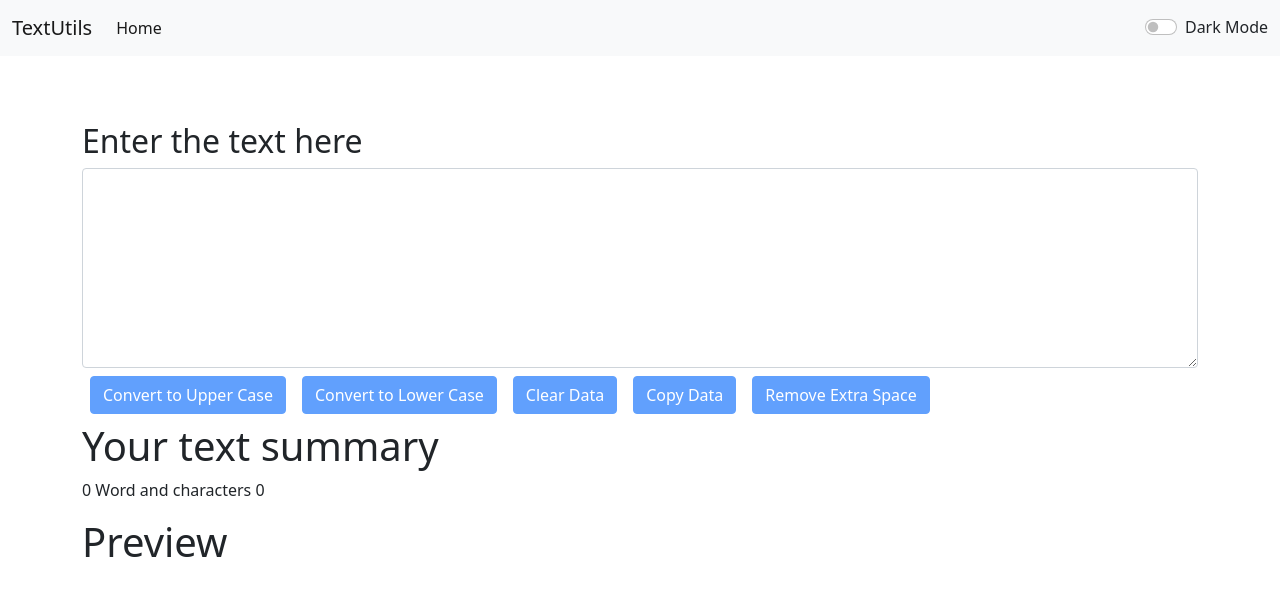
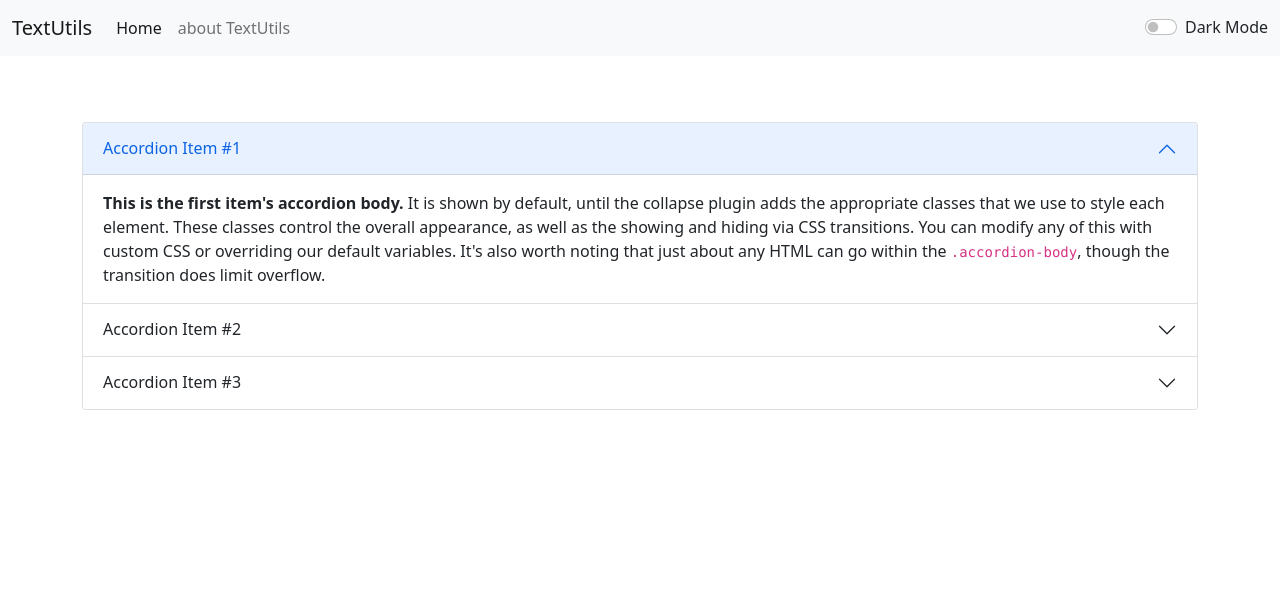
Before and after one commit to sahu-mohit/react-app, a React (Create React App) app in the folder myapp/: page /about in a window 1280 px wide. Shown: the top 596 px of the page. Built offline with nearby package versions, Linux system fonts and the light colour scheme.

Commit message:
use react router in app

```diff
--- a/myapp/package.json
+++ b/myapp/package.json
@@ -8,6 +8,7 @@
     "@testing-library/user-event": "^13.5.0",
     "react": "^18.2.0",
     "react-dom": "^18.2.0",
+    "react-router-dom": "^6.13.0",
     "react-scripts": "5.0.1",
     "web-vitals": "^2.1.4"
   },
--- a/myapp/src/App.js
+++ b/myapp/src/App.js
@@ -3,6 +3,10 @@ import TextForm from "./component/TextForm";
 import Navbar from "./component/Navbar";
 import Alert from "./component/Alert";
 import React, { useState } from "react";
+import About from "./component/About";
+import { BrowserRouter as Router, Route, Routes } from "react-router-dom";
+
+
 
 function App() {
   const [alert, setAlert] = useState(null);
@@ -22,30 +26,35 @@ function App() {
     if (mode === "light") {
       setMode("dark");
       document.body.style.backgroundColor = "black";
-      showAlert("Dark mode Enable","success");
+      showAlert("Dark mode Enable", "success");
     } else {
       setMode("light");
       document.body.style.backgroundColor = "white";
-      showAlert("Light mode Enable","success");
+      showAlert("Light mode Enable", "success");
     }
   };
 
   return (
     <>
+      <Router>
         <Navbar
           title="TextUtils"
           about="about TextUtils"
           mode={mode}
           toggleMode={toggleMode}
         />
-      <Alert alert={alert}/>
+        <Alert alert={alert} />
         <div className="container my-3">
-        <TextForm
+          <Routes>
+            <Route path="/about" element={<About/>}/>
+            <Route path="/" element={<TextForm
                 heading="Enter the text here"
                 showAlert={showAlert}
                 mode={mode}
-        />
+              />}/>
+          </Routes>
         </div>
+      </Router>
     </>
   );
 }
--- /dev/null
+++ b/myapp/src/component/About.js
@@ -0,0 +1,97 @@
+import React from "react";
+
+export default function About() {
+  return (
+    <>
+      <div className="accordion" id="accordionPanelsStayOpenExample">
+        <div className="accordion-item">
+          <h2 className="accordion-header">
+            <button
+              className="accordion-button"
+              type="button"
+              data-bs-toggle="collapse"
+              data-bs-target="#panelsStayOpen-collapseOne"
+              aria-expanded="true"
+              aria-controls="panelsStayOpen-collapseOne"
+            >
+              Accordion Item #1
+            </button>
+          </h2>
+          <div
+            id="panelsStayOpen-collapseOne"
+            className="accordion-collapse collapse show"
+          >
+            <div className="accordion-body">
+              <strong>This is the first item's accordion body.</strong> It is
+              shown by default, until the collapse plugin adds the appropriate
+              classes that we use to style each element. These classes control
+              the overall appearance, as well as the showing and hiding via CSS
+              transitions. You can modify any of this with custom CSS or
+              overriding our default variables. It's also worth noting that just
+              about any HTML can go within the <code>.accordion-body</code>,
+              though the transition does limit overflow.
+            </div>
+          </div>
+        </div>
+        <div className="accordion-item">
+          <h2 className="accordion-header">
+            <button
+              className="accordion-button collapsed"
+              type="button"
+              data-bs-toggle="collapse"
+              data-bs-target="#panelsStayOpen-collapseTwo"
+              aria-expanded="false"
+              aria-controls="panelsStayOpen-collapseTwo"
+            >
+              Accordion Item #2
+            </button>
+          </h2>
+          <div
+            id="panelsStayOpen-collapseTwo"
+            className="accordion-collapse collapse"
+          >
+            <div className="accordion-body">
+              <strong>This is the second item's accordion body.</strong> It is
+              hidden by default, until the collapse plugin adds the appropriate
+              classes that we use to style each element. These classes control
+              the overall appearance, as well as the showing and hiding via CSS
+              transitions. You can modify any of this with custom CSS or
+              overriding our default variables. It's also worth noting that just
+              about any HTML can go within the <code>.accordion-body</code>,
+              though the transition does limit overflow.
+            </div>
+          </div>
+        </div>
+        <div className="accordion-item">
+          <h2 className="accordion-header">
+            <button
+              className="accordion-button collapsed"
+              type="button"
+              data-bs-toggle="collapse"
+              data-bs-target="#panelsStayOpen-collapseThree"
+              aria-expanded="false"
+              aria-controls="panelsStayOpen-collapseThree"
+            >
+              Accordion Item #3
+            </button>
+          </h2>
+          <div
+            id="panelsStayOpen-collapseThree"
+            className="accordion-collapse collapse"
+          >
+            <div className="accordion-body">
+              <strong>This is the third item's accordion body.</strong> It is
+              hidden by default, until the collapse plugin adds the appropriate
+              classes that we use to style each element. These classes control
+              the overall appearance, as well as the showing and hiding via CSS
+              transitions. You can modify any of this with custom CSS or
+              overriding our default variables. It's also worth noting that just
+              about any HTML can go within the <code>.accordion-body</code>,
+              though the transition does limit overflow.
+            </div>
+          </div>
+        </div>
+      </div>
+    </>
+  );
+}
--- a/myapp/src/component/Navbar.js
+++ b/myapp/src/component/Navbar.js
@@ -1,15 +1,13 @@
 import React from "react";
-
+import { Link } from "react-router-dom";
 export default function Navbar(props) {
-
-  // const mode = () => {
-  //   if()
-  // }
   return (
     <>
-      <nav className={`navbar navbar-expand-lg navbar-${props.mode} bg-${props.mode}`}>
+      <nav
+        className={`navbar navbar-expand-lg navbar-${props.mode} bg-${props.mode}`}
+      >
         <div className="container-fluid">
-          <a className="navbar-brand" href="#">
+          <a className="navbar-brand" href="/">
             {props.title}
           </a>
           <button
@@ -26,20 +24,16 @@ export default function Navbar(props) {
           <div className="collapse navbar-collapse" id="navbarSupportedContent">
             <ul className="navbar-nav me-auto mb-2 mb-lg-0">
               <li className="nav-item">
-                <a className="nav-link active" aria-current="page" href="#">
+                <Link className="nav-link active" aria-current="page" to="/">
                   Home
-                </a>
+                </Link>
               </li>
-              {/* <li className="nav-item">
-                <a className="nav-link" href="/">
+              <li className="nav-item">
+                <Link className="nav-link" to="/about">
                   {props.about}
-                </a>
-              </li> */}
+                </Link>
+              </li>
             </ul>
-            {/* <form className="d-flex">
-            <input className="form-control me-2" type="search" placeholder="Search" aria-label="Search"/>
-            <button className="btn btn-outline-success" type="submit">Search</button>
-          </form> */}
             <div className="form-check form-switch">
               <input
                 className="form-check-input"
@@ -47,7 +41,11 @@ export default function Navbar(props) {
                 id="modecheck"
                 onClick={props.toggleMode}
               />
-              <label className={`form-check-label text-${props.mode === 'light'? 'dark':'light'}`}>
+              <label
+                className={`form-check-label text-${
+                  props.mode === "light" ? "dark" : "light"
+                }`}
+              >
                 Dark Mode
               </label>
             </div>
```
Also changed, not shown: 1 other file (tests, documents, lock files or other folders). Lines whose indentation alone changed are shown as unchanged.
